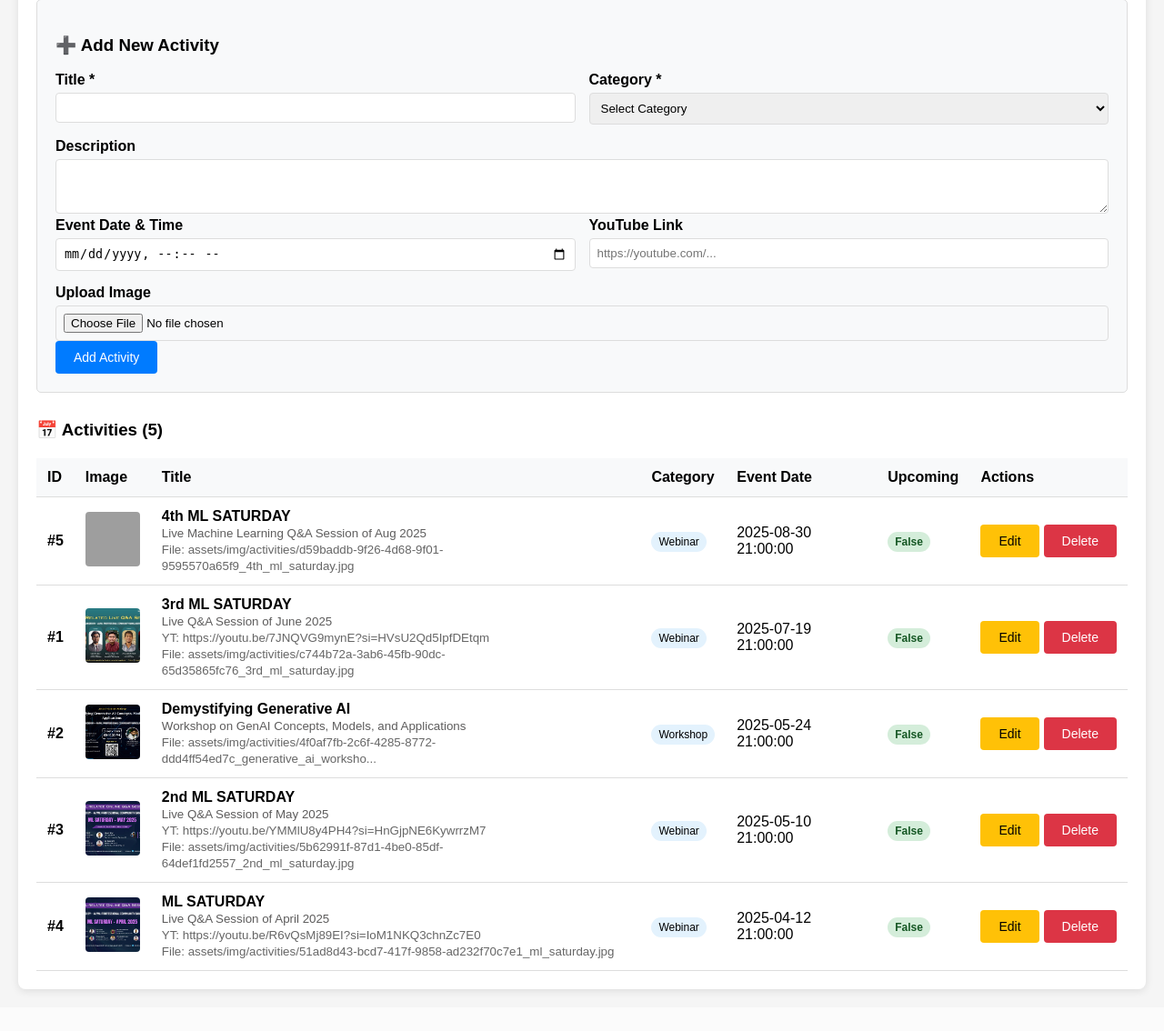
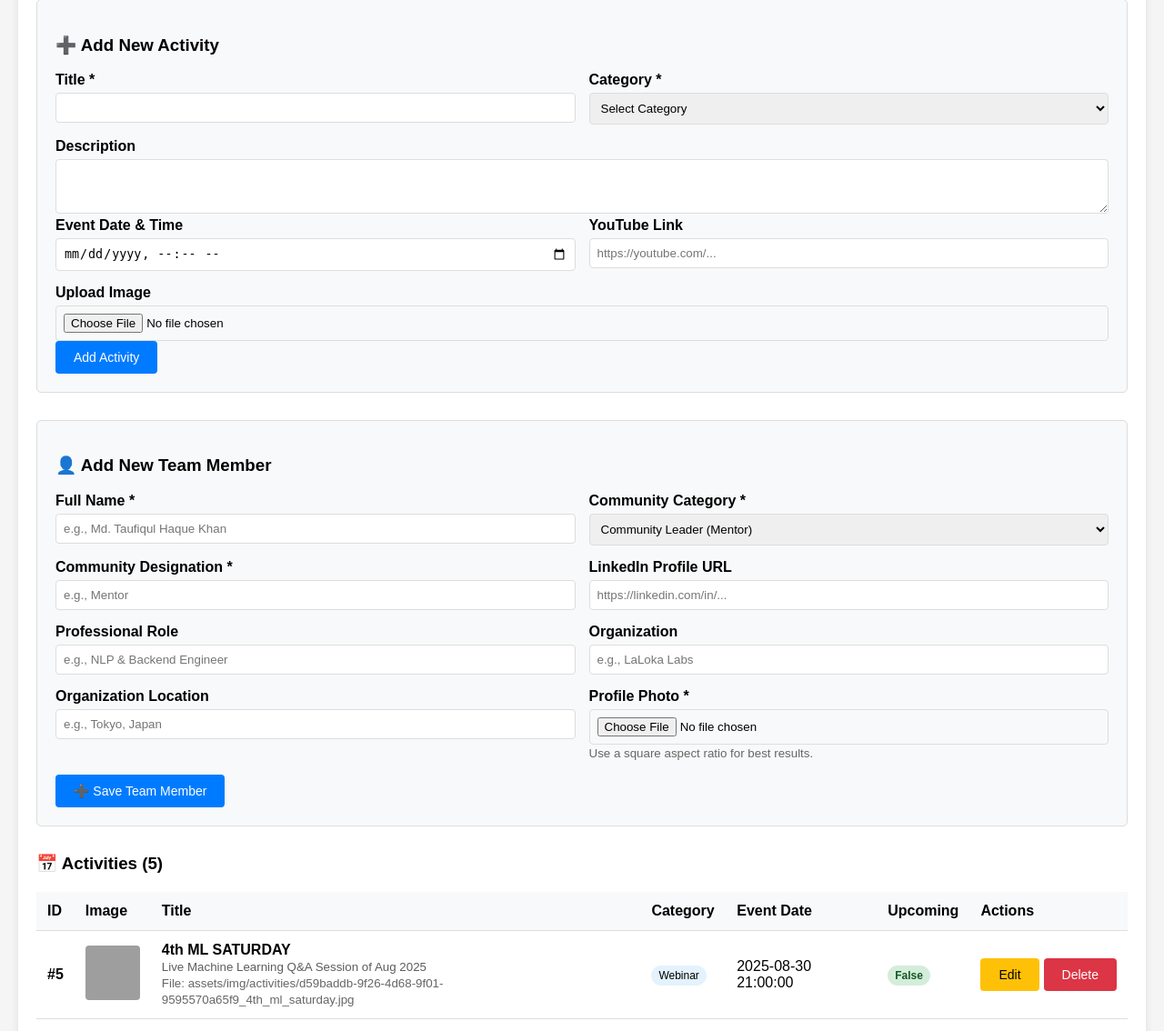
Before and after one commit to aimlcommunitybd/aimlcommunitybd, a Flask app: page /admin in a window 1280 px wide. Shown: the part 135-1269 px from the top of the page at 91% size. Before the commit the page ends 1228 px from the top, so only its background shows below. Run offline with Flask 3, Linux system fonts and the light colour scheme; a user stored in the database is signed in; grey boxes are pictures that could not be loaded.

Commit message:
feat: added form for creating team member

```diff
--- a/src/app/templates/admin/dashboard.html
+++ b/src/app/templates/admin/dashboard.html
@@ -69,6 +69,66 @@
             </form>
         </div>
         <!-- End CREATE New Activity -->
+
+
+        <!-- CREATE/ADD New Member -->
+        <div class="add-form">
+          <h3>👤 Add New Team Member</h3>
+          <form method="POST" action="/admin/team/create" enctype="multipart/form-data">
+
+            <div class="form-row">
+              <div class="form-group">
+                <label for="name">Full Name *</label>
+                <input type="text" id="name" name="name" placeholder="e.g., Md. Taufiqul Haque Khan" required>
+              </div>
+              <div class="form-group">
+                <label for="community_role">Community Category *</label>
+                  <select id="community_role" name="community_role" required>
+                    <option value="mentor">Community Leader (Mentor)</option>
+                    <option value="management">Community Team Lead</option>
+                    <option value="volunteer">Community Volunteer</option>
+                  </select>
+              </div>
+            </div>
+
+            <div class="form-row">
+              <div class="form-group">
+                <label for="community_designation">Community Designation *</label>
+                <input type="text" id="community_designation" name="community_designation" placeholder="e.g., Mentor" required>
+              </div>
+              <div class="form-group">
+                <label for="linkedin_url">LinkedIn Profile URL</label>
+                <input type="url" id="linkedin_url" name="linkedin_url" placeholder="https://linkedin.com/in/...">
+              </div>
+            </div>
+
+            <div class="form-row">
+              <div class="form-group">
+                <label for="professional_role">Professional Role</label>
+                <input type="text" id="professional_role" name="professional_role" placeholder="e.g., NLP & Backend Engineer">
+              </div>
+              <div class="form-group">
+                <label for="organization">Organization</label>
+                <input type="text" id="organization" name="organization" placeholder="e.g., LaLoka Labs">
+              </div>
+            </div>
+
+            <div class="form-row">
+                <div class="form-group">
+                  <label for="organization_location">Organization Location</label>
+                  <input type="text" id="organization_location" name="organization_location" placeholder="e.g., Tokyo, Japan">
+                </div>
+                <div class="form-group">
+                  <label for="image">Profile Photo *</label>
+                  <input type="file" id="image" name="image" accept="image/*" required>
+                  <small style="color: #666;">Use a square aspect ratio for best results.</small>
+                </div>
+            </div>
+
+              <button type="submit" class="btn btn-primary">➕ Save Team Member</button>
+          </form>
+        </div>
+        <!-- End CREATE/ADD New Member -->
 
 
         <!-- Activities Table -->
```
